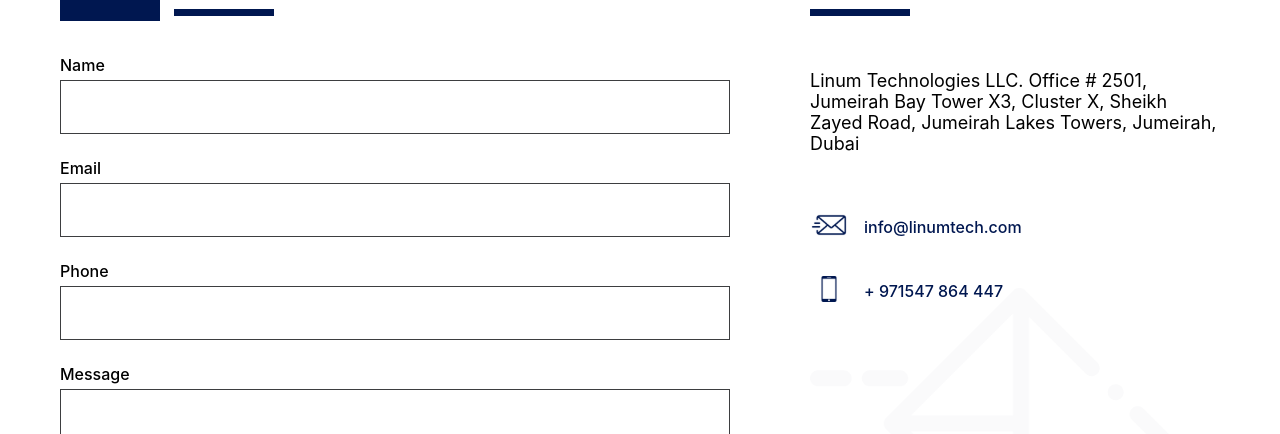
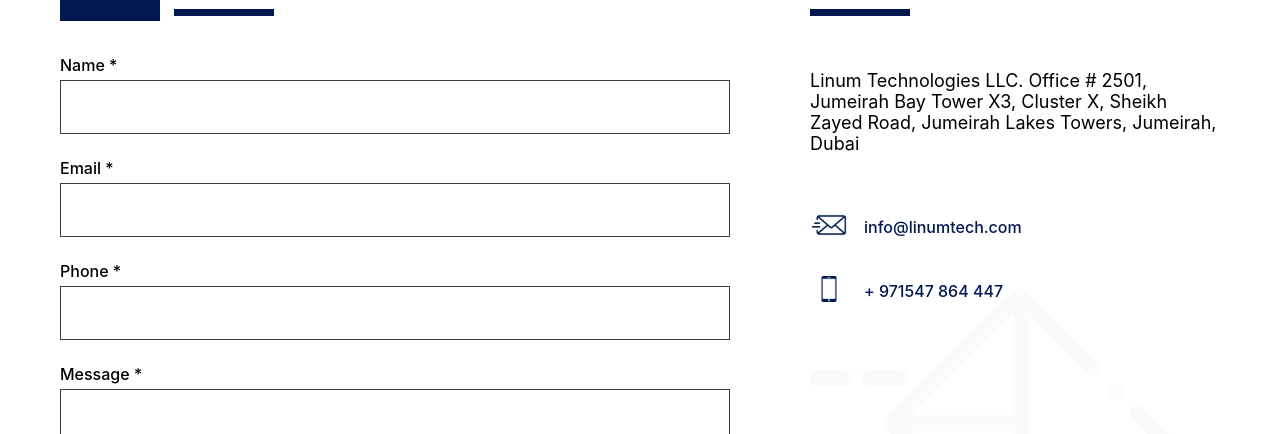
Before and after one commit to dhakim/linum-tech, a React (Create React App) app: page /contact in a window 1280 px wide. Shown: the part 816-1250 px from the top of the page. Built offline with nearby package versions, Linux system fonts and the light colour scheme.

Commit message:
added formik package and updated the forms, worked on creating server.js for email but it didn't work and hence modified package.json for this purpose

```diff
--- a/package.json
+++ b/package.json
@@ -8,6 +8,8 @@
     "@testing-library/user-event": "^13.5.0",
     "aos": "^2.3.4",
     "axios": "^1.4.0",
+    "express": "^4.18.2",
+    "formik": "^2.4.1",
     "react": "^18.2.0",
     "react-datepicker": "^4.12.0",
     "react-dom": "^18.2.0",
--- a/src/components/CareersFormDetail/CareerForm.js
+++ b/src/components/CareersFormDetail/CareerForm.js
@@ -7,8 +7,19 @@
 import FileUpload from '../FileUploader/FileUploader';
 import Button from '../Button/Button';
 import Countries from '../../data/countries.json';
+import { useFormik } from 'formik';
 
 const CareerForm = () => {
+  const formik = useFormik({
+    initialValues: {
+      applyFor: '', other: '', careerObjective: '', name: '', phone: '', email: '', address: '', country: '',
+      nationality: '', dateofbirth: '', gender: '', maritialStatus: '', resumefile: ''
+    },
+    onSubmit: values => {
+      alert(JSON.stringify(values, null, 2));
+    },
+  });
+
   let countries = Countries.countries;
 
   const jobs = [
@@ -69,7 +80,7 @@
 
   return(
     <React.Fragment>
-      <form>
+      <form onSubmit={formik.handleSubmit}>
         <div className="form-section">
           <h3 data-aos="fade-up" data-aos-delay="100" data-aos-duration="1000">Position & Objective</h3>
           <div className="form-row">
@@ -88,7 +99,7 @@
 
           <div className="form-row">
             <div className="item" data-aos="fade-up" data-aos-delay="100" data-aos-duration="1000">
-              <TextArea label="Career Objective" name="applyAcareerObjective" />
+              <TextArea label="Career Objective" name="careerObjective" />
             </div>
 
           </div>
@@ -134,7 +145,7 @@
 
           <div className="form-row">
             <div className="item" data-aos="fade-up" data-aos-delay="100" data-aos-duration="1000">
-              <DatePicker label="Date of Birth.." />
+              <DatePicker label="Date of Birth.." name="dateofbirth" />
             </div>
 
             <div className="item" data-aos="fade-up" data-aos-delay="100" data-aos-duration="1000">
@@ -154,18 +165,18 @@
             </div>
           </div>
 
-          <div className="form-row">
+          {/* <div className="form-row">
             <div className="item" data-aos="fade-up" data-aos-delay="100" data-aos-duration="1000">
               <TextArea label="Career Objective" name="applyAcareerObjective" />
             </div>
 
-          </div>
+          </div> */}
         </div>
 
         <div className="form-section">
           <h3 data-aos="fade-up" data-aos-delay="100" data-aos-duration="1000">Upload Resume / CV</h3>
           <h5 data-aos="fade-up" data-aos-delay="100" data-aos-duration="1000" className="helping-text">(Only .doc, .docx or .pdf files are allowed)</h5>
-          <FileUpload />
+          <FileUpload name="resumefile" />
         </div>
 
         <div className="flex justify-end" data-aos="fade-up" data-aos-delay="100" data-aos-duration="1000">
--- a/src/components/ContactDetail/ContactForm.js
+++ b/src/components/ContactDetail/ContactForm.js
@@ -3,16 +3,27 @@
 import TextField from "../TextField/TextField";
 import TextArea from "../TextArea/TextArea";
 import Button from "../Button/Button";
+import { useFormik } from 'formik';
 
 const ContactForm = () => {
+
+  const formik = useFormik({
+    initialValues: {
+      name: '', phone: '', email: '', message: ''
+    },
+    onSubmit: values => {
+      alert(JSON.stringify(values, null, 2));
+    },
+  });
+
   return (
     <React.Fragment>
-      <form>
+      <form onSubmit={formik.handleSubmit}>
         <div className="form-row">
           <div className="item">
             <div data-aos="fade-up" data-aos-delay="100" data-aos-duration="1000">
               <TextField
-                label="Name"
+                label="Name *"
                 type="text"
                 name="name"
               />
@@ -20,7 +31,7 @@
 
             <div data-aos="fade-up" data-aos-delay="100" data-aos-duration="1000">
               <TextField
-                label="Email"
+                label="Email *"
                 type="email"
                 name="email"
               />
@@ -28,7 +39,7 @@
 
             <div data-aos="fade-up" data-aos-delay="100" data-aos-duration="1000">
               <TextField
-                label="Phone"
+                label="Phone *"
                 type="tel"
                 name="phone"
               />
@@ -36,7 +47,7 @@
 
             <div data-aos="fade-up" data-aos-delay="100" data-aos-duration="1000">
               <TextArea
-                label="Message"
+                label="Message *"
                 name="message"
               />
             </div>
```
Also changed, not shown: 1 other file (tests, documents, lock files or other folders).
